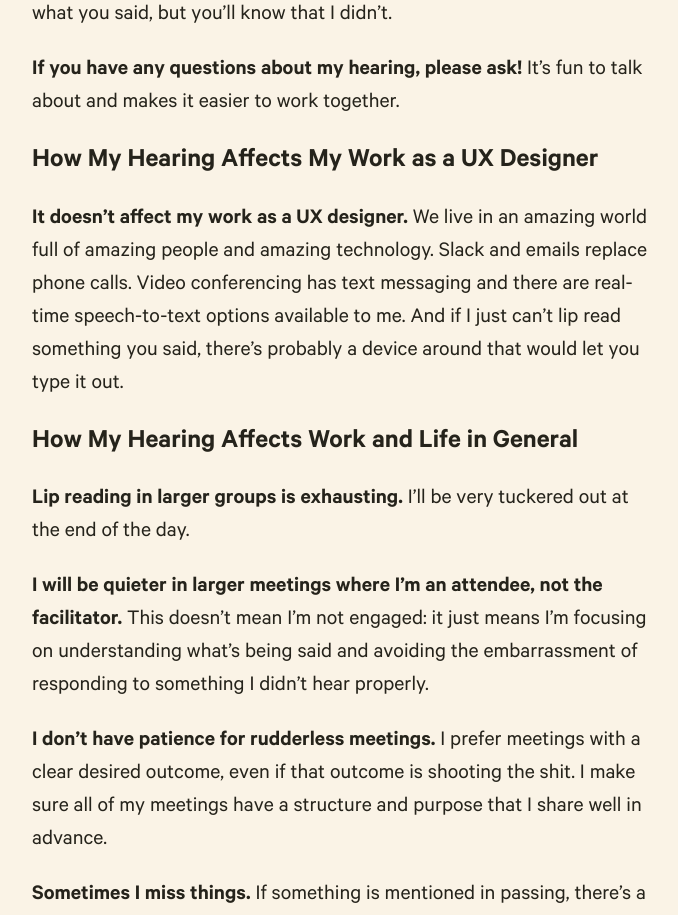
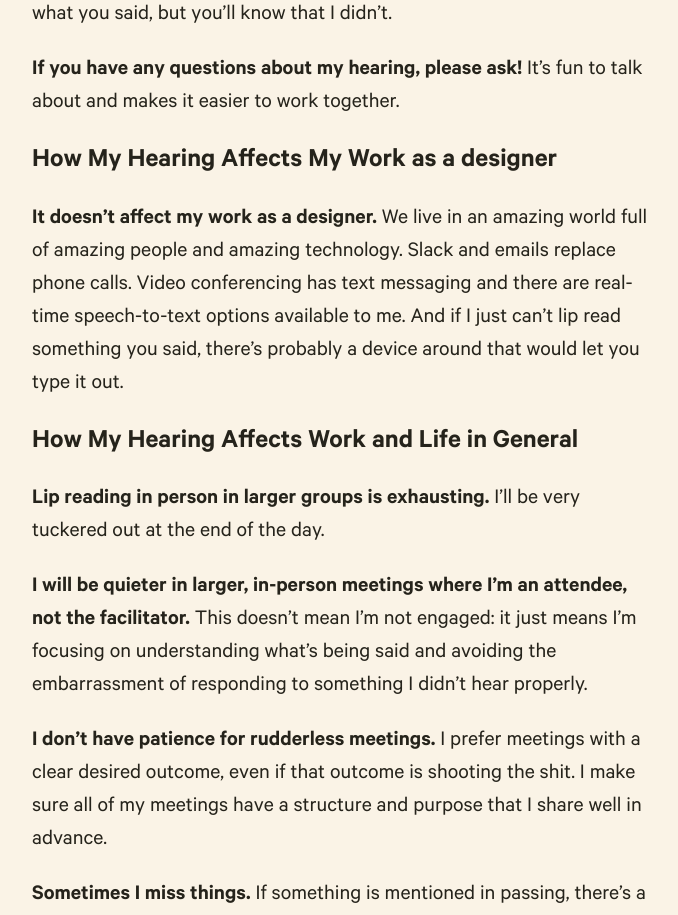
Before and after one commit to quinnkeast/quinnkeast-website, a Next.js app: page /readme in a window 1280 px wide. Shown: the part 4860-5775 px from the top of the page, without its empty margins (402-1080 px from the left). Built offline with nearby package versions, Linux system fonts and the light colour scheme.

Commit message:
Update readme

```diff
--- a/pages/readme.js
+++ b/pages/readme.js
@@ -236,9 +236,9 @@ function ReadMe() {
             </strong>{" "}
             It’s fun to talk about and makes it easier to work together.
           </p>
-          <h3>How My Hearing Affects My Work as a UX Designer</h3>
+          <h3>How My Hearing Affects My Work as a designer</h3>
           <p>
-            <strong>It doesn’t affect my work as a UX designer.</strong> We live
+            <strong>It doesn’t affect my work as a designer.</strong> We live
             in an amazing world full of amazing people and amazing technology.
             Slack and emails replace phone calls. Video conferencing has text
             messaging and there are real-time speech-to-text options available
@@ -247,12 +247,12 @@ function ReadMe() {
           </p>
           <h3>How My Hearing Affects Work and Life in General</h3>
           <p>
-            <strong>Lip reading in larger groups is exhausting.</strong> I’ll be
+            <strong>Lip reading in person in larger groups is exhausting.</strong> I’ll be
             very tuckered out at the end of the day.
           </p>
           <p>
             <strong>
-              I will be quieter in larger meetings where I’m an attendee, not
+              I will be quieter in larger, in-person meetings where I’m an attendee, not
               the facilitator.
             </strong>{" "}
             This doesn’t mean I’m not engaged: it just means I’m focusing on
```
